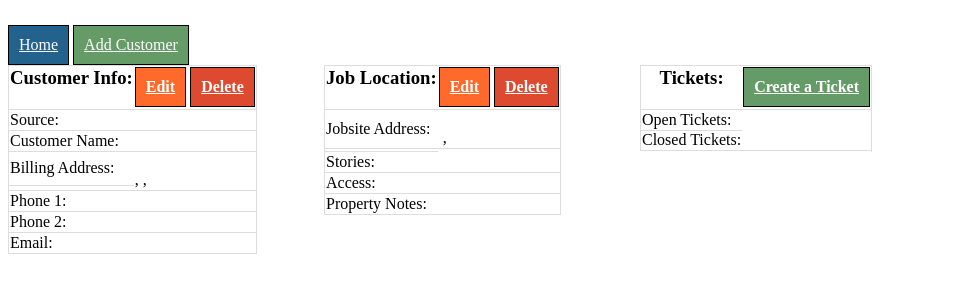
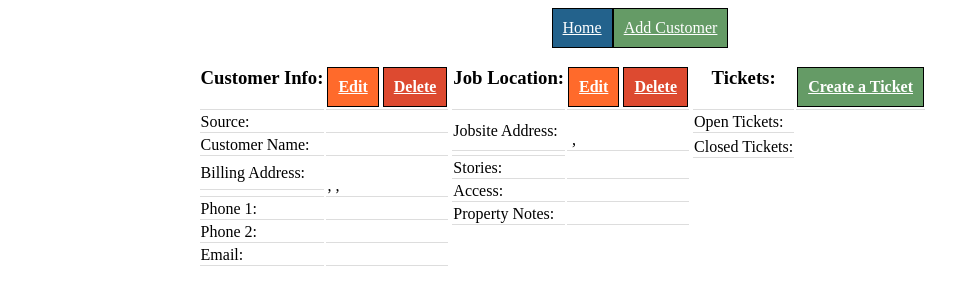
Before and after one commit to solvable/Alpha, a Django app: template templates/CRM/jobsite_detail.html in a window 1280 px wide. Shown: the top 305 px of the page, without its empty margins (0-979 px from the left). Run offline with Django 3.2, Linux system fonts and the light colour scheme; the template is opened without the code that fills it, so the values that code supplies are empty; parts of the project's set-up code (start-up, migrations or seed data) failed here and were passed over.

Commit message:
v.011 added some styling

```diff
--- a/CRM/static/CRM/stylesheet.css
+++ b/CRM/static/CRM/stylesheet.css
@@ -21,9 +21,36 @@
 }
 
 @media screen {
+   .top-menu {
+        /*margin-top: 25px;*/
+        display: flex;
+        justify-content: center;
+        margin-bottom: 1em;
+    }
 
-    .top-menu {
-        margin-top: 25px;
+
+    .content-container{
+        display: flex;
+        justify-content: left;
+        margin-left:15%;
+        align-items: flex-start;
+    }
+
+    .jobsite-content{
+        body > div.content-container > table:nth-child(3) > tbody > tr:nth-child(2) > th > p > a
+
+    }
+
+    .job-item{
+        width:100%;
+
+    }
+
+    .ticket-content {
+
+    }
+    .ticket-item{
+        width:100%;
     }
 
     .row:after {
@@ -32,11 +59,8 @@
         clear: both;
     }
 
-    .column {
-        float: left;
-        width: 25%;
 
-    }
+
 
     .btn {
 
@@ -47,6 +71,9 @@
         text-align: center;
 
     }
+
+
+
 
     .grey {
         background-color: grey;
@@ -77,21 +104,9 @@
         background-color: deeppink;
     }
 
-    .content {
+    table {
 
-    }
 
-    .jobsite-content {
-
-    }
-
-    .ticket-content {
-
-    }
-
-    table {
-        border:1px solid #ddd;
-        border-collapse: collapse;
 
     }
 
--- a/templates/CRM/base.html
+++ b/templates/CRM/base.html
@@ -13,7 +13,9 @@
                 <a href="{% url 'index' %}" class="btn blue">Home</a>
                 <a href ="{% url 'customer_create' %}" class="btn green"> Add Customer</a>
             </div>
-        <div class="row">
+
+            <div class="content-container">
+
                 {% block content %}
                 {% endblock content %}
 
@@ -34,6 +36,7 @@
 {#                {% endblock misc-links %}#}
 
 
+
         </div>
     </body>
 
--- a/templates/CRM/customer_detail.html
+++ b/templates/CRM/customer_detail.html
@@ -5,7 +5,6 @@
 {% endblock addhead %}
 
 {% block content %}
-    <div class="column">
         <table>
             <tr>
                 <th class="title"><h3>Customer Info:</h3></th>
@@ -48,24 +47,28 @@
                 <td class="td-worktable">{{ customer.email }}</td>
             </tr>
         </table>
-    </div>
 {% endblock content %}
 
 
 {% block jobsite_content %}
+
 <table>
 <tr>
     <th class="title"><h2>Jobsites:</h2></th>
     <th><a href="{% url 'jobsite_create' cust=object.pk %}" class="btn green">New Jobsite</a></th>
 </tr>
 <tr>
+   <div class="jobsite-content">
+    {% for jobsite in object.jobsite_set.all %}
+    <tr>
+        <td colspan="2">
 
-    {% for jobsite in object.jobsite_set.all %}
-    <th> <p>
-            <a href="{% url 'jobsite_detail' cust=object.pk job=jobsite.pk %}" class="btn yellow">{{ jobsite.slug }}</a>
-        </p>
-        </th>
+            <a href="{% url 'jobsite_detail' cust=object.pk job=jobsite.pk %}"> <div class="job-item btn yellow">{{ jobsite.slug }}</div></a>
+
+        </td>
+    </tr>
     {% endfor %}
+    </div>
 
 </tr>
 </table>
--- a/templates/CRM/jobsite_detail.html
+++ b/templates/CRM/jobsite_detail.html
@@ -1,7 +1,6 @@
 {% extends 'CRM/customer_detail.html' %}
 
 {% block jobsite_content %}
-<div class="column">
     <table>
         <tr>
             <th class="title"><h3>Job Location:</h3></th>
@@ -33,12 +32,10 @@
             </td>
         </tr>
     </table>
-</div>
 {% endblock jobsite_content %}
 
 {% block ticket_content %}
 
-    <div class="column">
     <table>
     <tr>
         <th class="title">
@@ -52,9 +49,9 @@
     <tr>
     {% for ticket in object.ticket_set.all %}
         {% if not ticket.completed %}
-        <td><p>
-            <a href="{% url 'ticket_detail' cust=customer.pk job=jobsite.pk ticket=ticket.pk%}" class="btn yellow">{{ ticket.created }}<br>{{ ticket.problem }}</a>
-        </p>
+        <td colspan="2">
+            <a href="{% url 'ticket_detail' cust=customer.pk job=jobsite.pk ticket=ticket.pk%}"><div class="ticket-item btn yellow">{{ ticket.created }}<br>{{ ticket.problem }}</div></a>
+
         </td>
         {%  endif %}
     {% endfor %}
@@ -66,9 +63,8 @@
         <tr>
     {% for ticket in object.ticket_set.all %}
         {% if ticket.completed %}
-        <td><p>
-            <a href="{% url 'ticket_detail' cust=customer.pk job=jobsite.pk ticket=ticket.pk%}" class="btn grey">{{ ticket.created }}<br>{{ ticket.problem }}</a>
-        </p>
+        <td colspan="2">
+            <a href="{% url 'ticket_detail' cust=customer.pk job=jobsite.pk ticket=ticket.pk%}"><div class="ticket-item btn grey">{{ ticket.created }}<br>{{ ticket.problem }}</div></a>
         </td>
         {% endif %}
     {% endfor %}
@@ -77,5 +73,5 @@
 
 
 </table>
-    </div>
+
 {% endblock ticket_content %}
--- a/templates/CRM/ticket_detail.html
+++ b/templates/CRM/ticket_detail.html
@@ -41,7 +41,8 @@
             </tr>
             <tr>
                 <td>
-    <a href ="{% url 'generate-pdf' cust=customer.pk job=jobsite.pk ticket=ticket.pk%}" class="btn pink">Export PDF</a>
+                    <a href="{% url 'generate-pdf' cust=customer.pk job=jobsite.pk ticket=ticket.pk %}"
+                       class="btn pink">Export PDF</a>
                 </td>
             </tr>
         </table>
```
Also changed, not shown: CRM/views.py (+35 -20 lines), db.sqlite3. Lines whose indentation alone changed are shown as unchanged.
